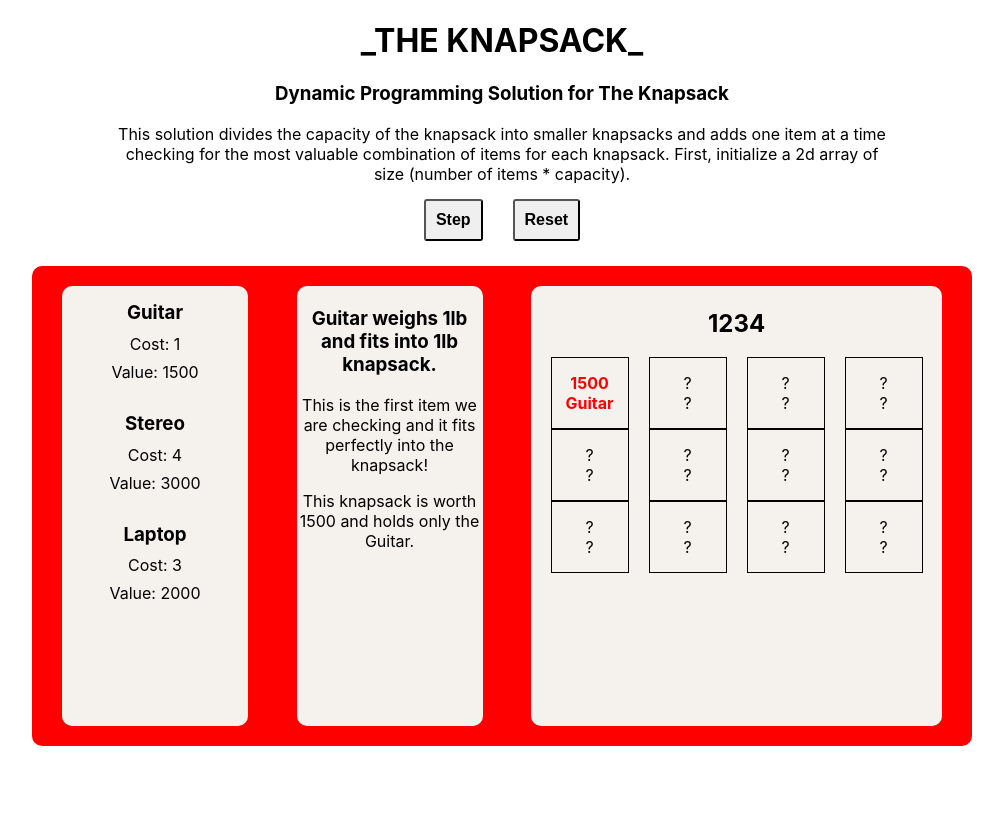
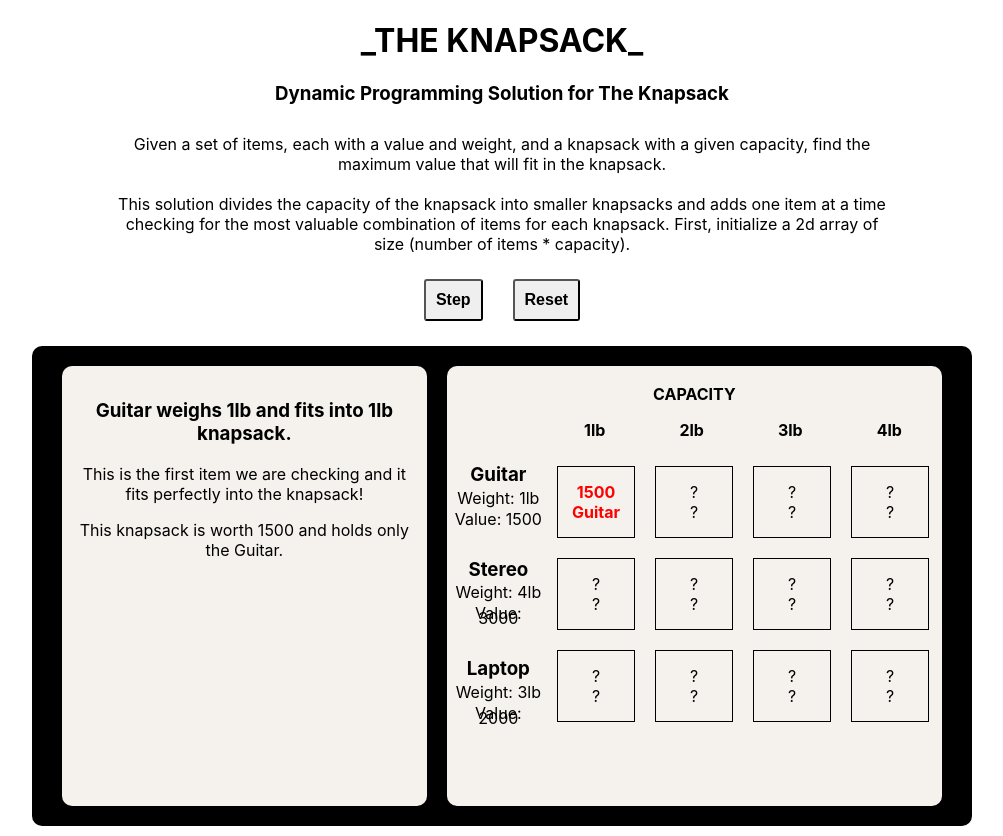
Before and after one commit to BrannanC/react_knapsack, a React (Create React App) app: page / in a window 1280 px wide. Shown: the whole page, without its empty margins (138-1141 px from the left). Before the commit the page ends 800 px from the top, so only its background shows below. Built offline with nearby package versions, Linux system fonts and the light colour scheme.

Commit message:
styling updates made to grid, container and header to improve UX

```diff
--- a/src/Knapsack.jsx
+++ b/src/Knapsack.jsx
@@ -1,14 +1,13 @@
 import React, { useState, useEffect, useReducer } from "react";
 
 const container = {
-  background: "red",
+  background: "black",
   width: "900px",
   padding: "0 20px",
   height: "60vh",
   margin: "10px auto",
   borderRadius: "10px",
-  display: "flex",
-  justifyContent: "space-between"
+  display: "flex"
 };
 
 const column_style = {
@@ -20,24 +19,47 @@ const column_style = {
 };
 
 const items_style = {
-  ...column_style,
-  lineHeight: "12px"
+  lineHeight: "5px",
+  display: "flex",
+  flexDirection: "column",
+  justifyContent: "center",
+  margin: "40px 0",
+  padding: "5px"
 };
 
-const item_style = {
-  marginBottom: "40px"
+const single_item = {
+  margin: "5px 0"
+};
+
+const items_grid_container = {
+  display: "flex"
 };
 
 const messages_style = {
-  ...column_style
+  ...column_style,
+  flexGrow: 1,
+  padding: "15px"
 };
 
 const grid_box_style = {
   ...column_style,
-  width: "45%",
+  flexGrow: 2,
   display: "flex",
   flexDirection: "column",
   alignItems: "center"
+};
+
+const grid_header_style = {
+  width: "100%",
+  margin: "15px 0 0 0",
+  padding: 0,
+  fontWeight: "bold"
+};
+
+const capacity_style = {
+  display: "flex",
+  justifyContent: "space-around",
+  fontWeight: "bold"
 };
 
 const grid_style = {
@@ -54,12 +76,11 @@ const grid_item_style = {
   height: "64px",
   display: "flex",
   flexDirection: "column",
-  justifyContent: "space-evenly",
   alignItems: "center",
   justifyContent: "center",
   border: "1px solid black",
   padding: "3px",
-  margin: "0 10px"
+  margin: "10px"
 };
 
 const current_grid_item_style = {
@@ -68,9 +89,10 @@ const current_grid_item_style = {
   fontWeight: "bold"
 };
 
-const blurStyle = {
+const blurb_style = {
   width: "60%",
-  margin: "0 auto"
+  margin: "0 auto",
+  padding: "10px"
 };
 
 const button_style = {
@@ -308,7 +330,11 @@ function Knapsack() {
   return (
     <div className="Knapsack">
       <h3>Dynamic Programming Solution for The Knapsack</h3>
-      <p style={blurStyle}>
+      <p style={blurb_style}>
+        Given a set of items, each with a value and weight, and a knapsack with
+        a given capacity, find the maximum value that will fit in the knapsack.
+      </p>
+      <p style={blurb_style}>
         This solution divides the capacity of the knapsack into smaller
         knapsacks and adds one item at a time checking for the most valuable
         combination of items for each knapsack. First, initialize a 2d array of
@@ -321,16 +347,6 @@ function Knapsack() {
         Reset
       </button>
       <div style={container}>
-        <div style={items_style}>
-          {state.items.map(x => (
-            <div style={item_style} key={`items ${x.name}`}>
-              <h3>{x.name}</h3>
-              <p>Cost: {x.cost}</p>
-              <p>Value: {x.val}</p>
-            </div>
-          ))}
-        </div>
-
         <div style={messages_style}>
           {state.messages.map((x, i) =>
             i === 0 ? <h3 key={i}>{x}</h3> : <p key={i}>{x}</p>
@@ -339,8 +355,23 @@ function Knapsack() {
 
         {!!state.grid.length && (
           <div style={grid_box_style}>
-            <h2>{state.grid[0].map((x, cap) => cap + 1)}</h2>
+            <p style={grid_header_style}>CAPACITY</p>
+            <div style={items_grid_container}>
+              <div style={items_style}>
+                {state.items.map(x => (
+                  <div style={single_item} key={`items ${x.name}`}>
+                    <h3>{x.name}</h3>
+                    <p>Weight: {x.cost}lb</p>
+                    <p>Value: {x.val}</p>
+                  </div>
+                ))}
+              </div>
               <div style={grid_style}>
+                <p style={capacity_style}>
+                  {state.grid[0].map((x, cap) => (
+                    <span>{cap + 1}lb</span>
+                  ))}
+                </p>
                 {state.grid.map((row, i) => (
                   <div style={rowStyle} key={state.items[i].name}>
                     {row.map((x, j) => {
@@ -369,6 +400,7 @@ function Knapsack() {
                   </div>
                 ))}
               </div>
+            </div>
             {foundSolution && (
               <p>
                 Solution: The highest total value that will also fit in a{" "}
```
Lines whose indentation alone changed are shown as unchanged.
